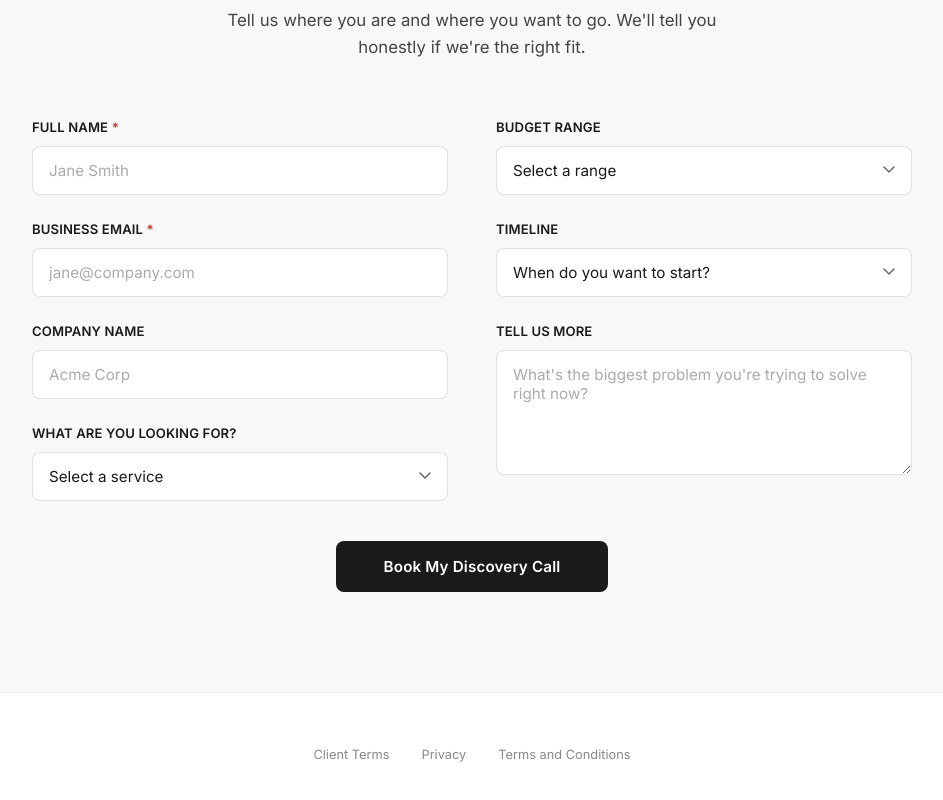
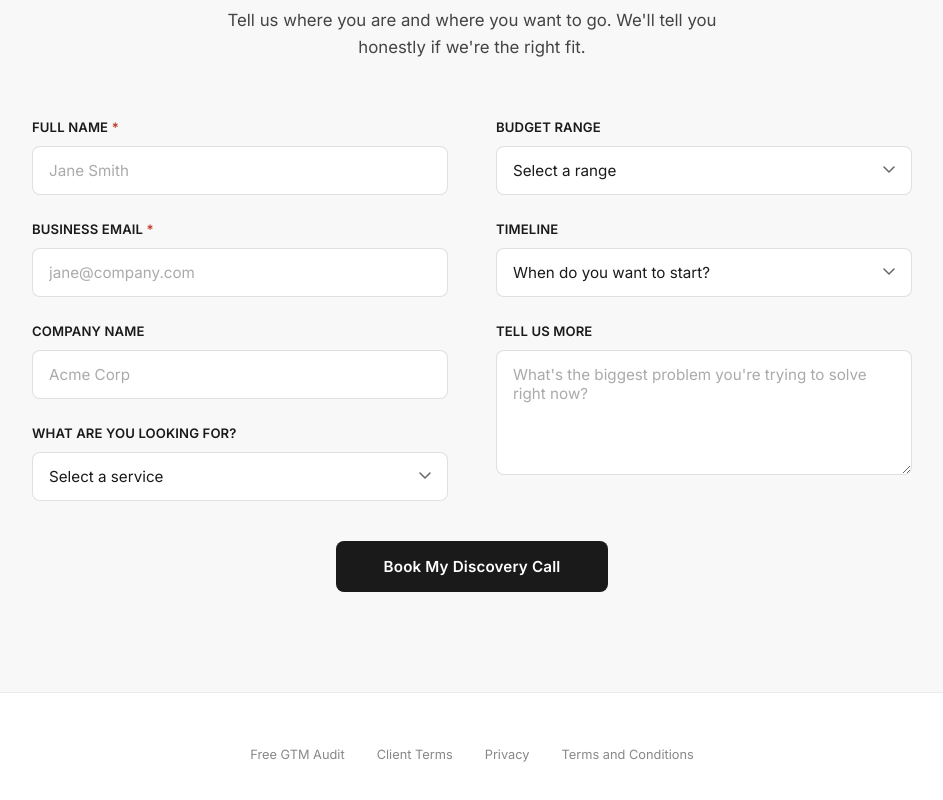
Before and after one commit to yohann888/aloomii, a plain HTML site: page index.html in a window 1280 px wide. Shown: the part 3736-4536 px from the top of the page, without its empty margins (168-1111 px from the left). Drawn offline with Linux system fonts and the light colour scheme.

Commit message:
Add Free GTM Audit link to footer

```diff
--- a/index.html
+++ b/index.html
@@ -1069,6 +1069,7 @@
     <div class="content-wrapper">
       <div class="footer-content">
         <ul class="footer-links">
+          <li><a href="/gtm-audit">Free GTM Audit</a></li>
           <li><a href="#">Client Terms</a></li>
           <li><a href="#">Privacy</a></li>
           <li><a href="#">Terms and Conditions</a></li>
```
